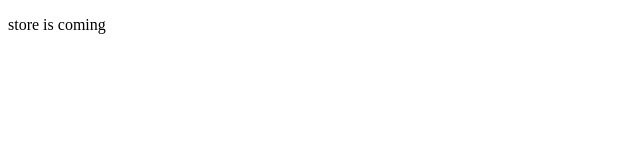
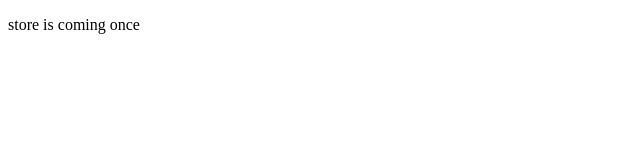
Before and after one commit to vladio71/test-git, a plain HTML site: page store.html in a window 1280 px wide. Shown: the full height of the page, 0-640 px from the left. Drawn offline with Linux system fonts and the light colour scheme.

Commit message:
ChangeStore

```diff
--- a/store.html
+++ b/store.html
@@ -7,8 +7,7 @@
 <body>
 
 <p>
-    store is coming
+    store is coming once
 </p>
-
 </body>
 </html>
```
